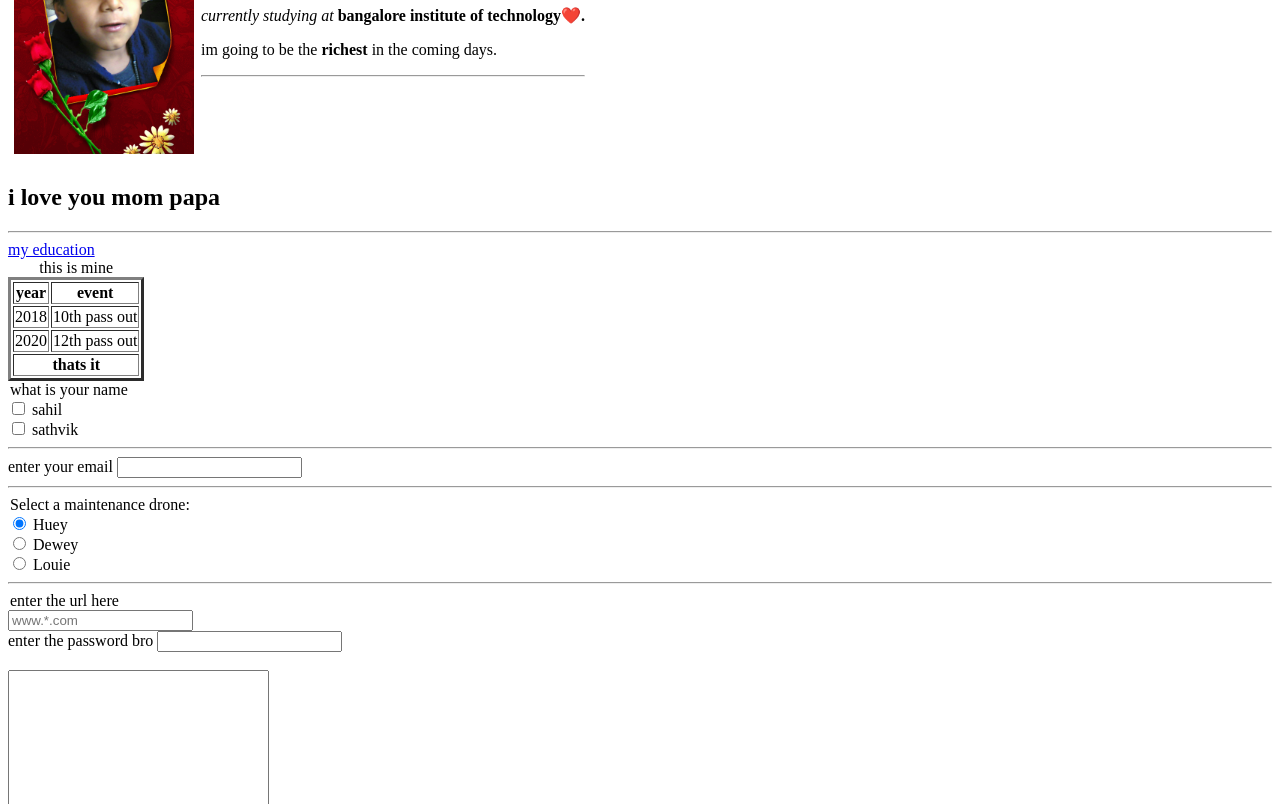
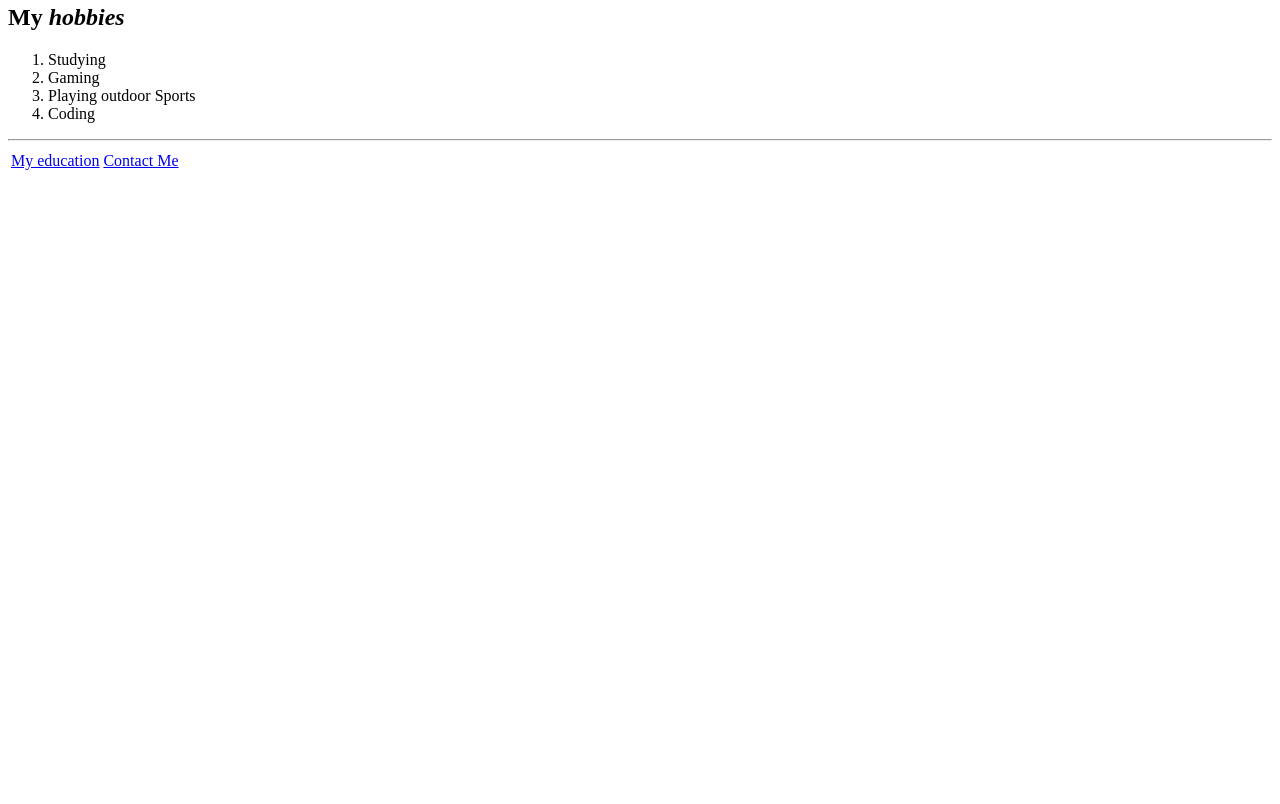
Before and after one commit to Sahilparyani1804/cv, a plain HTML site: page index.html in a window 1280 px wide. Shown: the part 160-964 px from the top of the page. After the commit the page ends 800 px from the top, so only its background shows below. Drawn offline with Linux system fonts and the light colour scheme.

Commit message:
index.html

```diff
--- a/index.html
+++ b/index.html
@@ -7,87 +7,27 @@
     <title>its mine dude</title>
 </head>
 <body>
-
     <table cellspacing="5">
         <tr >
-            <td><img src="Image-7746.png" alt="sahil's profile picture" height=300></td>
+            <td><img src="IMG_20230108_121541.jpg" alt="sahil's profile picture" height=300></td>
             <td><h1>sahil paryani</h1>
-                <p><i> currently studying at</i><b> bangalore institute of technology❤️.</b></p>
-                <p>im going to be the <b>richest</b> in the coming days.</p>
-                <hr></td>
+            <p>Currently studying.</p>
         </tr>
     </table>
-
-
-    <h2>i love you <b> mom papa</b></h2>
     <hr>
-    <a href="education.html">my education</a>
-    <table border="3">
-        <caption>this is mine</caption>
-        <thead>
-            <tr>
-                <th>year</th>
-                <th>event</th>
-
-            </tr>
-        </thead>
+    <h2>My <i>hobbies</i></h2>
+    <ol>
+      <li>Studying</li>
+      <li>Gaming</li>
+      <li>Playing outdoor Sports</li>
+      <li>Coding</li>
+    </ol>
+    <hr>
+    <table>
         <tr>
-            <td>2018</td>
-            <td>10th pass out</td>
+         <td><a href="education.html">My education</a></td>
+         <td><a href="contact.html">Contact Me</a></td>
         </tr>
-        <tr>
-            <td>2020</td>
-            <td>12th pass out</td>
-        </tr>
-        <tfoot>
-            <tr>
-            <th colspan="2">thats it </th>
-            </tr>
-        </tfoot>
     </table>
-    <form action="mailto:sahilparyani313@gmail.com">
-       <legend>what is your name</legend>
-       <div>
-        <input type="checkbox" id="nn" name="name">
-        <label for="nn">sahil</label>
-       </div>
-       <div>
-        <input type="checkbox" id="12" name="name">
-        <label for="12">sathvik</label>
-       </div>
-
-        <hr>
-        <label for="me">enter your email</label>
-        <input type="email" name="me">
-        <hr>
-        <legend>Select a maintenance drone:</legend>
-
-    <div>
-      <input type="radio" id="huey" value="huey" name="name" checked>
-      <label for="huey">Huey</label>
-    </div>
-
-    <div>
-      <input type="radio" id="dewey"  value="dewey" name="name">
-      <label for="dewey">Dewey</label>
-    </div>
-
-    <div>
-      <input type="radio" id="louie" value="louie" name="name">
-      <label for="louie">Louie</label>
-    </div>
-    <hr>
-    <legend>enter the url here</legend>
-    <input type="url" id="url" name="url" placeholder="www.*.com" pattern="www.*.com" size="20" autocorrect="on">
-    <div>
-        <label for="nn">enter the password bro</label>
-    <input type="password" id="nn" name="password">
-
-    </div> <br>
-     <textarea name="name" id="name" cols="30" rows="10"></textarea>
-     <input type="submit" id="name" name="name">
-    </form>
-
-
 </body>
 </html>
```
